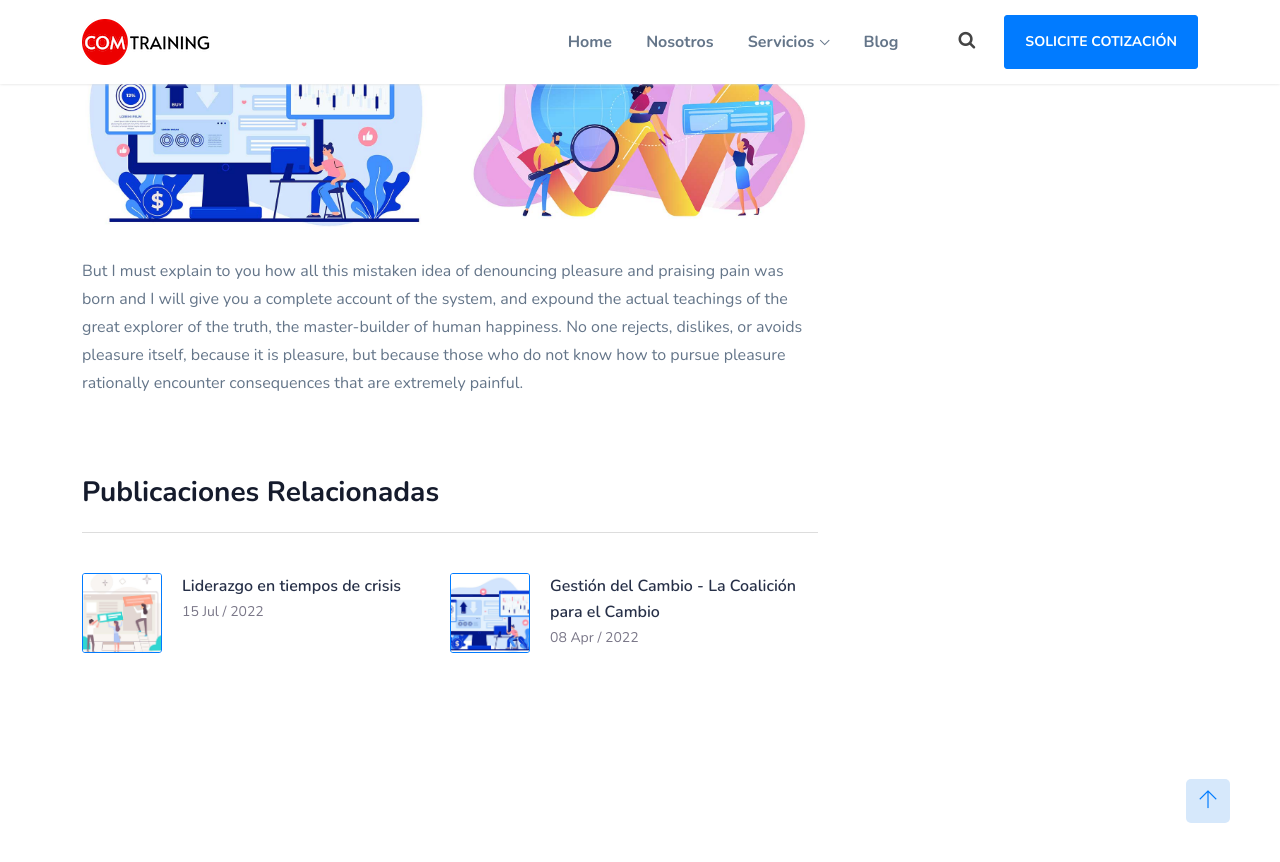
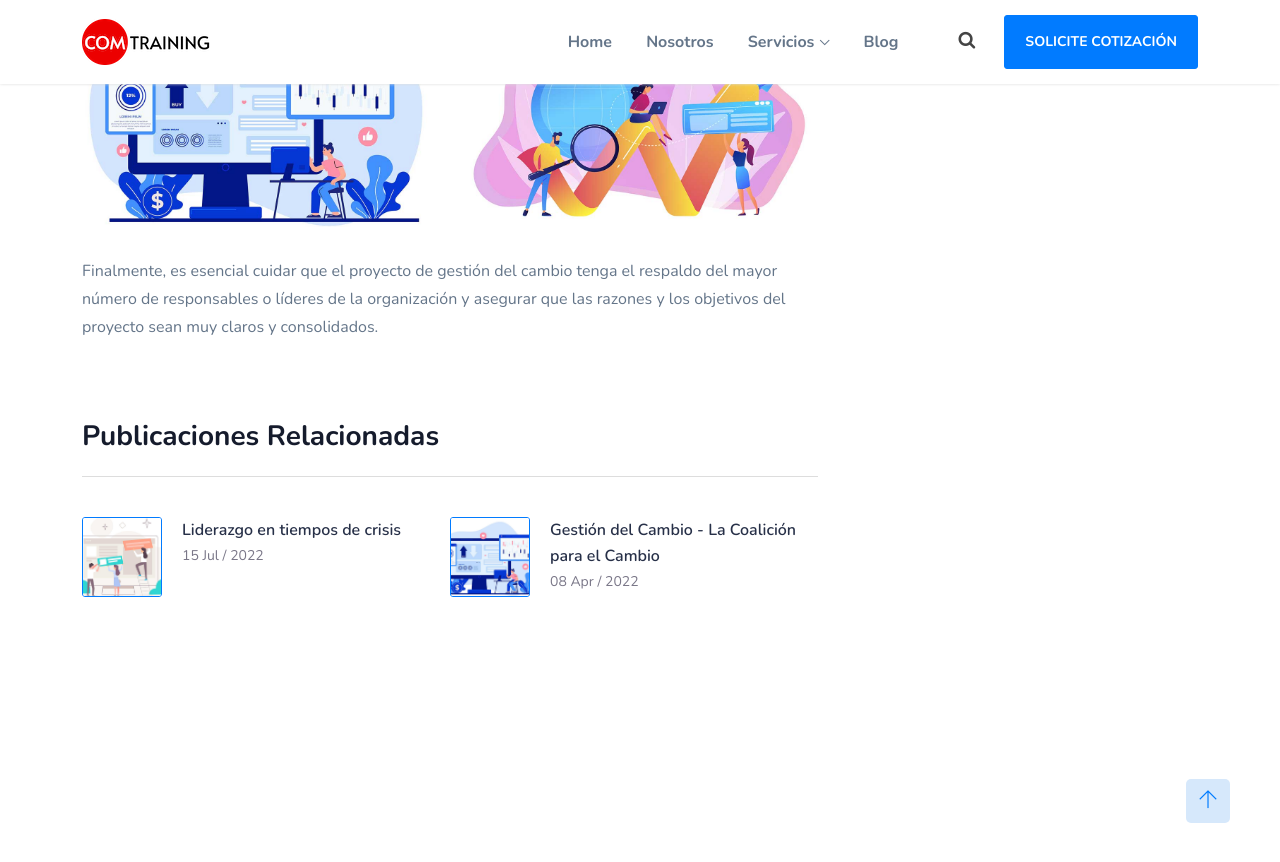
Before and after one commit to fjvalles/comtraining-landing, a Jekyll site: the page built from _posts/2022-06-10-4-tips-para-un-plan-de-gestión-del-cambio.md, in a window 1280 px wide and 900 px high, scrolled down 2019 px. Shown: the top 862 px of the window. Built offline with Jekyll 4.4.1, drawn with Linux system fonts in a browser that asks for light colours; a script that is not in the unit is left out; comment, search, counter and statistics services are not loaded.

Commit message:
Update Blog “2022-06-10-4-tips-para-un-plan-de-gestión-del-cambio”

```diff
--- a/_posts/2022-06-10-4-tips-para-un-plan-de-gestión-del-cambio.md
+++ b/_posts/2022-06-10-4-tips-para-un-plan-de-gestión-del-cambio.md
@@ -31,4 +31,4 @@ categories:
   <div class="img-blog right-blog-img">
       <img src="{{'/assets/img/blog/b4.jpg' | relative_url }}" alt="">
   </div>
-  <p>But I must explain to you how all this mistaken idea of denouncing pleasure and praising pain was born and I will give you a complete account of the system, and expound the actual teachings of the great explorer of the truth, the master-builder of human happiness. No one rejects, dislikes, or avoids pleasure itself, because it is pleasure, but because those who do not know how to pursue pleasure rationally encounter consequences that are extremely painful.</p>
+  <p>Finalmente, es esencial cuidar que el proyecto de gestión del cambio tenga el respaldo del mayor número de responsables o líderes de la organización y asegurar que las razones y los objetivos del proyecto sean muy claros y  consolidados.</p>
```
